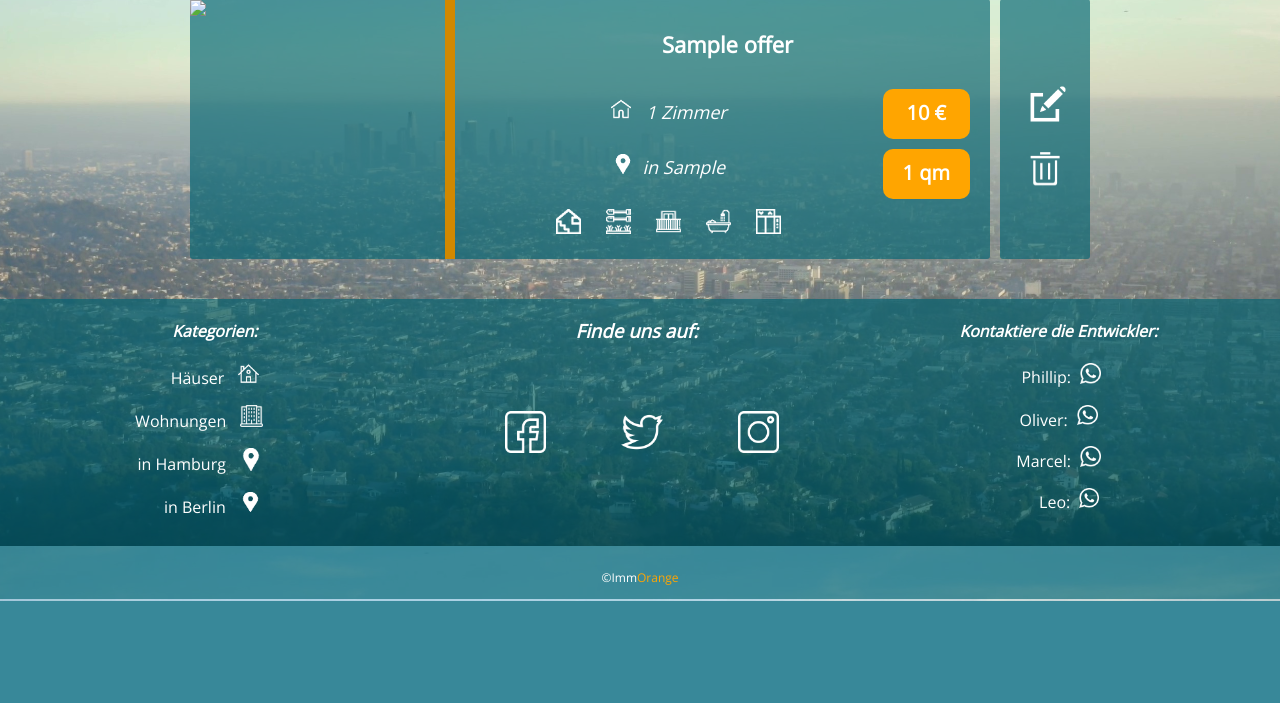
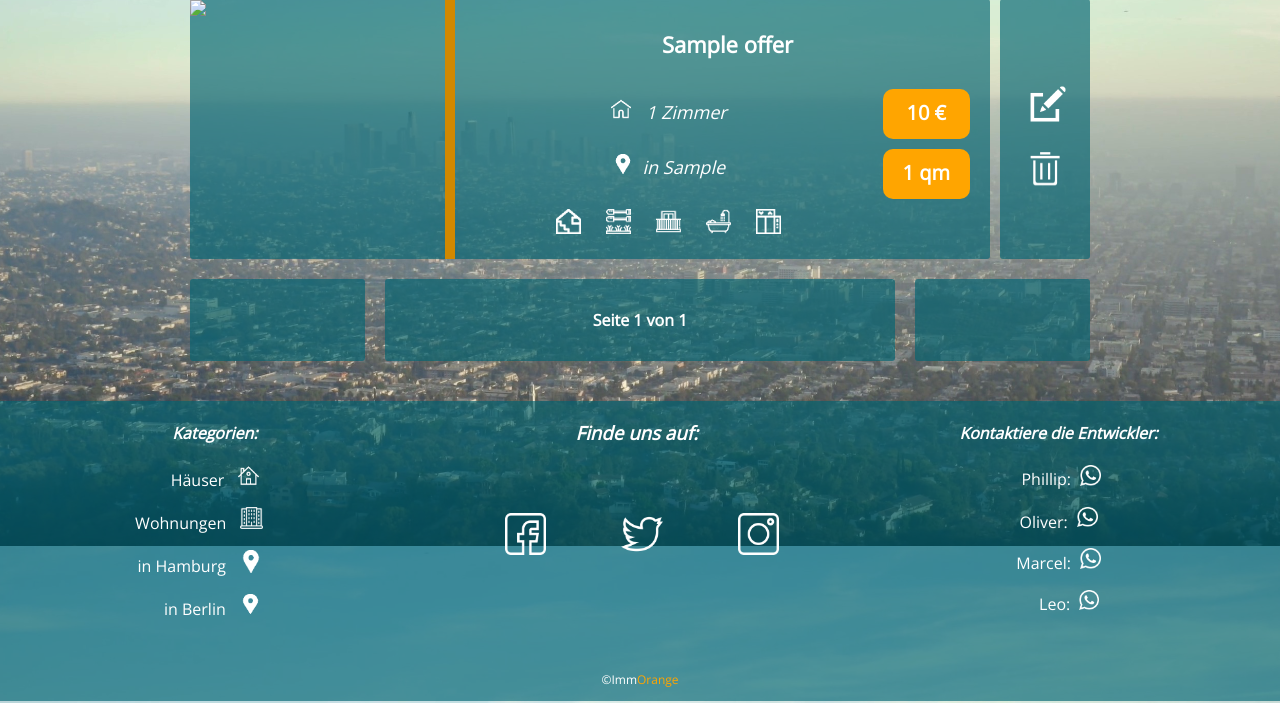
Before and after one commit to philipkrueck/ImmOrange, a PHP site: page /pages/myoffers.php in a window 1280 px wide. Shown: the part 254-957 px from the top of the page. Before the commit the page ends 855 px from the top, so only its background shows below. Run offline with PHP 8.4, Linux system fonts and the light colour scheme; the visitor is signed in with stand-in values (Sample User, id 1); data comes from the database, SQL or seed files in the repository; tables that the repository leaves empty hold one stand-in row (values such as "Sample post").

Commit message:
added paging

```diff
--- a/css/styles.css
+++ b/css/styles.css
@@ -592,6 +592,50 @@ main .content{
         margin-right: 0px;
     }
 
+    /**************************************************
+                Paging Sytles
+    ***************************************************/
+    .paging-container{
+        display: grid;
+        grid-template-columns: 175px 510px 175px;
+        grid-gap: 20px;
+
+        text-align: center;
+        font-weight: bold;
+        margin-bottom: 20px;
+        margin-top: 10px;
+    }
+
+    .paging-container a{
+        color: white;
+        text-decoration: none;
+    }
+
+    .back{
+        grid-column: 1/2;
+
+        background-color: rgba(0, 101, 114, 0.65);
+        padding: 30px 10px;
+        border-radius: 3px;
+    }
+
+    .current{
+        grid-column: 2/3;
+
+        background-color: rgba(0, 101, 114, 0.65);
+        padding: 30px 10px;
+        border-radius: 3px;
+    }
+
+    .next{
+        grid-column: 3/4;
+
+        background-color: rgba(0, 101, 114, 0.65);
+        padding: 30px 10px;
+        border-radius: 3px;
+    }
+
+
 
     /**************************************************
                  Promoted-Area Sytles
--- /dev/null
+++ b/includes/functions/paging.php
@@ -0,0 +1,50 @@
+<?php
+
+    // number of entries per page
+    $page_entries = 2;
+
+    // decides, which character should be used for GET
+    $combination_character = (empty($_GET) or (count($_GET) == 1 and isset($_GET['page']))) ? "?" : "&";
+
+    // deletes every "page=x" in URL
+    $paging_url = preg_replace("/[\?|\&]page.*/", "", $_SERVER['REQUEST_URI']);
+
+    // sets default values
+    $page_current = 1;
+    $page_next = 2;
+    $page_back = 0;
+    $is_first_page = false;
+    $is_last_page = false;
+
+    // sets how many pages exist
+    if(getResultsCount($sql_select) % $page_entries == 0){
+        $page_count = getResultsCount($sql_select) / $page_entries;
+    }else{
+        $page_count = (floor((getResultsCount($sql_select) / $page_entries))) + 1;
+    }
+
+
+    // sets new page-values
+    if(isset($_GET['page']))
+    {
+        $page_current = $_GET['page'];
+        $page_next = $_GET['page'] + 1;
+        $page_back = $_GET['page'] - 1;
+    }
+
+    // sets how many entries need to be skipped
+    $skip = $page_back * $page_entries;
+
+    if($page_current == 1)
+    {
+        $is_first_page = true;
+    }
+
+    if($page_current == $page_count)
+    {
+        $is_last_page = true;
+    }
+
+    $sql_select_with_paging = $sql_select.' LIMIT '.$skip.','.$page_entries;
+
+?>
--- a/includes/results.php
+++ b/includes/results.php
@@ -1,12 +1,14 @@
 <?php
 
     function showResults($sql_select, $do_favorite) {
+
+        include ('functions/paging.php');
 
         // set session variable for current results page
         $_SESSION['current_results_url'] = $_SERVER['REQUEST_URI'];
 
         // creates container for each entry in DB
-        foreach (pdo()->query($sql_select) as $offer) {
+        foreach (pdo()->query($sql_select_with_paging) as $offer) {
 
             $offer_id = $offer["offer_id"];
 
@@ -76,6 +78,27 @@
         </div>';
 
         }
+
+        echo '
+            <div class="paging-container">
+                <div class="back">
+                    <span ';  if($is_first_page){echo 'style="display: none;" ';} echo '><a href="/.'.$paging_url.$combination_character.'page='.$page_back.'">
+                        🡄 zurück
+                    </a></span>
+
+                </div>
+
+                <div class="current">
+                    <span>Seite '.$page_current.' von '.$page_count.'</span>
+                </div>
+
+                <div class="next">
+                    <span ';  if($is_last_page){echo 'style="display: none;" ';} echo '><a href="/.'.$paging_url.$combination_character.'page='.$page_next.'">
+                        nächste 🡆
+                    </a></span>
+                </div>
+            </div>
+        ';
     }
 
     function showFavoriteResults($favorite_ids) {
@@ -153,6 +176,7 @@
         </div>';
         }
     }
+
 
     function showResultsForFullTextSearch() {
         echo '<div class="results-area" id="results"><h2>Suchergebnisse für "'.$_SESSION['fulltext_search_string'].'"</h2>';
@@ -240,7 +264,8 @@
             $where_clause[] = "has_lift = true";
         }
 
-        $sql_select = "SELECT * FROM property_offer WHERE ".join(" AND ", $where_clause).";";
+        $sql_select = 'SELECT * FROM property_offer WHERE '.join(' AND ', $where_clause);
+
 
         // show results-area
         showResultsHeader($sql_select);
--- a/pages/myoffers.php
+++ b/pages/myoffers.php
@@ -108,7 +108,9 @@
 
                     <div class="edit-delete-area">
                         <?php
-                            foreach (pdo()->query($sql_select) as $offer) {
+                            include ('../includes/functions/paging.php');
+
+                            foreach (pdo()->query($sql_select_with_paging) as $offer) {
                                 echo '<div class="edit-delete-container">
                                     <a href="edit_offer.php?offer_id='.$offer['offer_id'].'">
                                         <img src="../img/icons/edit.png" title="bearbeiten">
```
